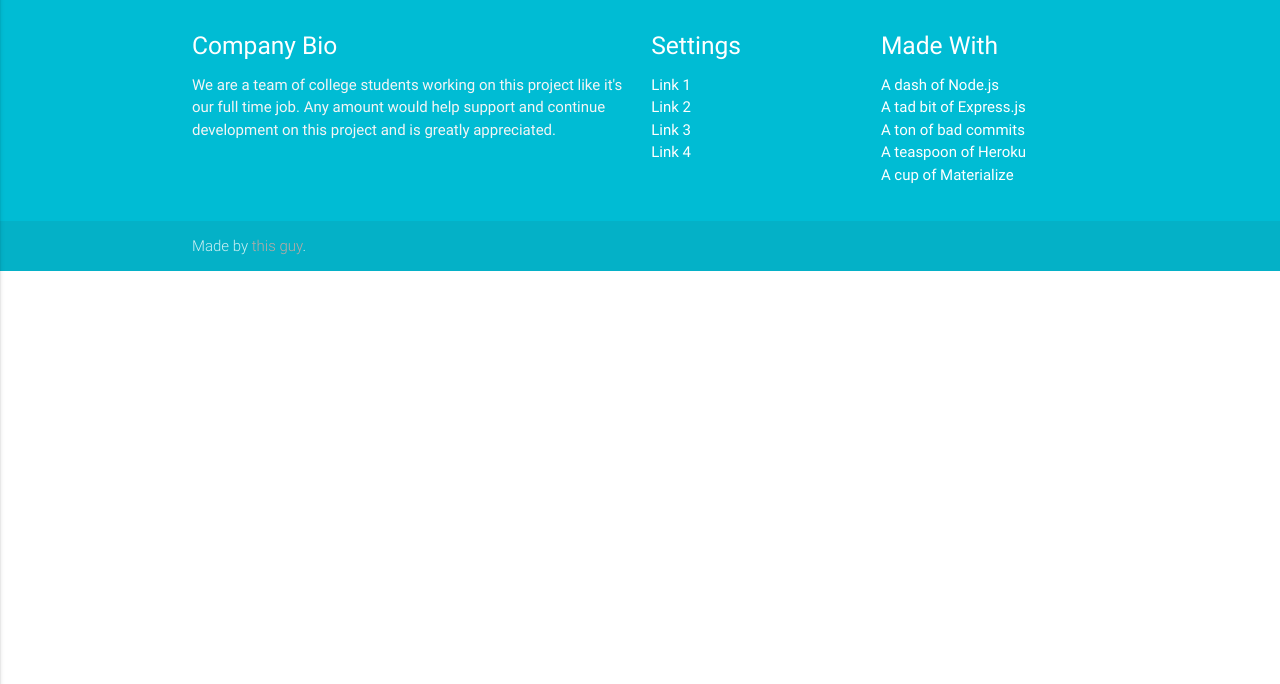
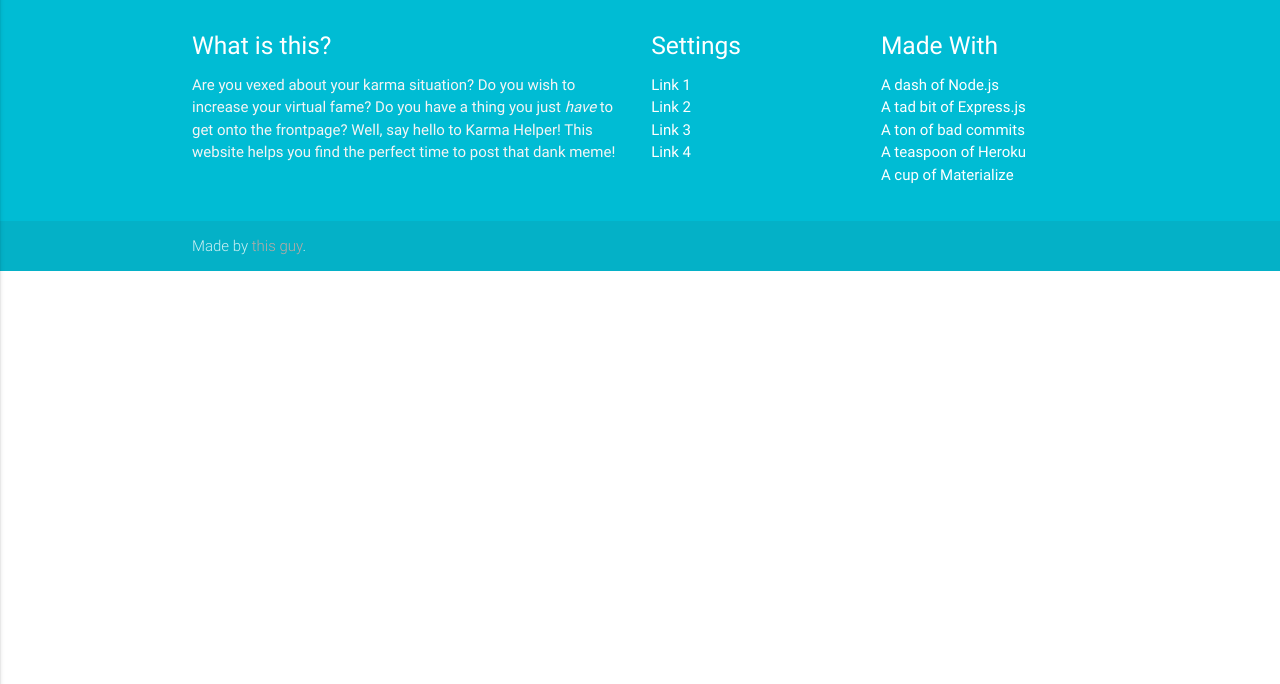
Before and after one commit to izy521/karma-helper, a plain HTML site: page about.html in a window 1280 px wide. Shown: the part 116-800 px from the top of the page. Drawn offline with nearby package versions, Linux system fonts and the light colour scheme.

Commit message:
normalize stuff

```diff
--- a/about.html
+++ b/about.html
@@ -10,6 +10,15 @@
 
     <link href="https://fonts.googleapis.com/icon?family=Material+Icons" rel="stylesheet">
     <link rel="stylesheet" href="https://cdnjs.cloudflare.com/ajax/libs/materialize/0.97.6/css/materialize.min.css">
+    <script>
+        (function(i,s,o,g,r,a,m){i['GoogleAnalyticsObject']=r;i[r]=i[r]||function(){
+            (i[r].q=i[r].q||[]).push(arguments)},i[r].l=1*new Date();a=s.createElement(o),
+            m=s.getElementsByTagName(o)[0];a.async=1;a.src=g;m.parentNode.insertBefore(a,m)
+        })(window,document,'script','https://www.google-analytics.com/analytics.js','ga');
+
+        ga('create', 'UA-78561306-5', 'auto');
+        ga('send', 'pageview');
+    </script>
   </head>
   <body>
     <nav class="white" role="navigation">
@@ -37,8 +46,8 @@
       <div class="container">
         <div class="row">
           <div class="col l6 s12">
-            <h5 class="white-text">Company Bio</h5>
-            <p class="grey-text text-lighten-4">We are a team of college students working on this project like it's our full time job. Any amount would help support and continue development on this project and is greatly appreciated.</p>
+            <h5 class="white-text">What is this?</h5>
+            <p class="grey-text text-lighten-4">Are you vexed about your karma situation? Do you wish to increase your virtual fame? Do you have a thing you just <i>have</i> to get onto the frontpage? Well, say hello to Karma Helper! This website helps you find the perfect time to post that dank meme!</p>
           </div>
           <div class="col l3 s12">
             <h5 class="white-text">Settings</h5>
```
Also changed, not shown: index.html (+14 -2 lines).
